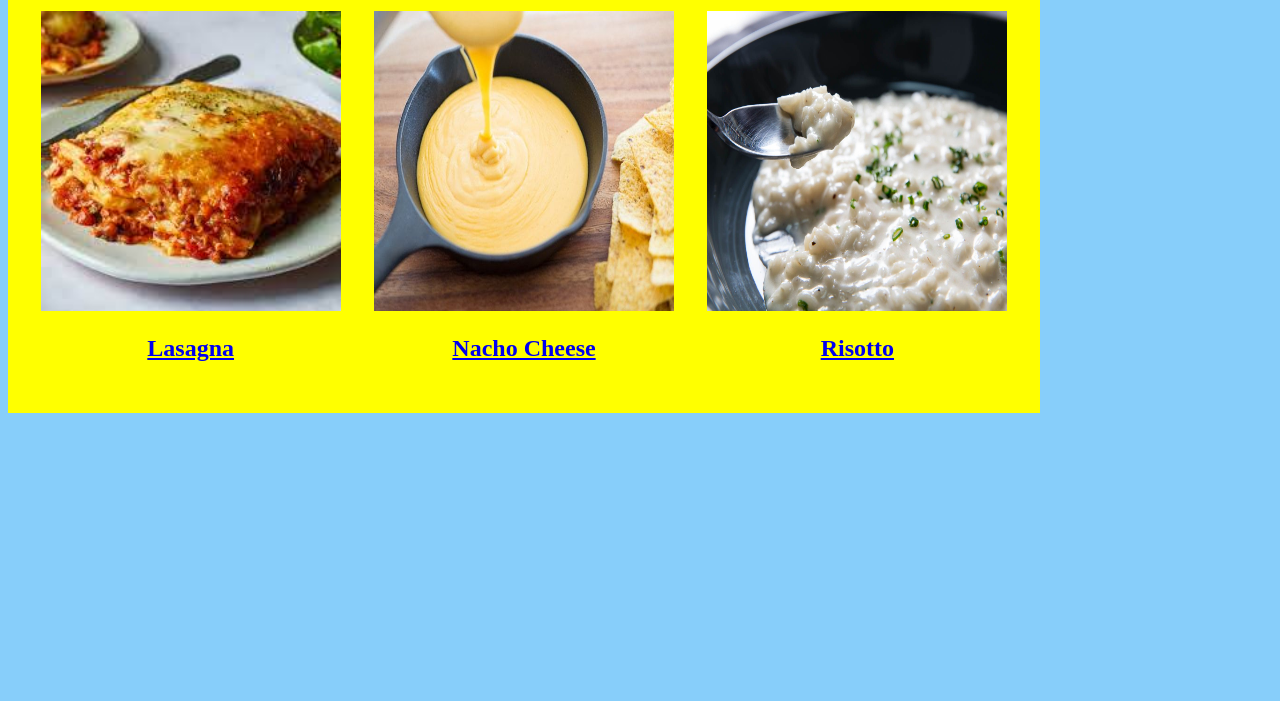
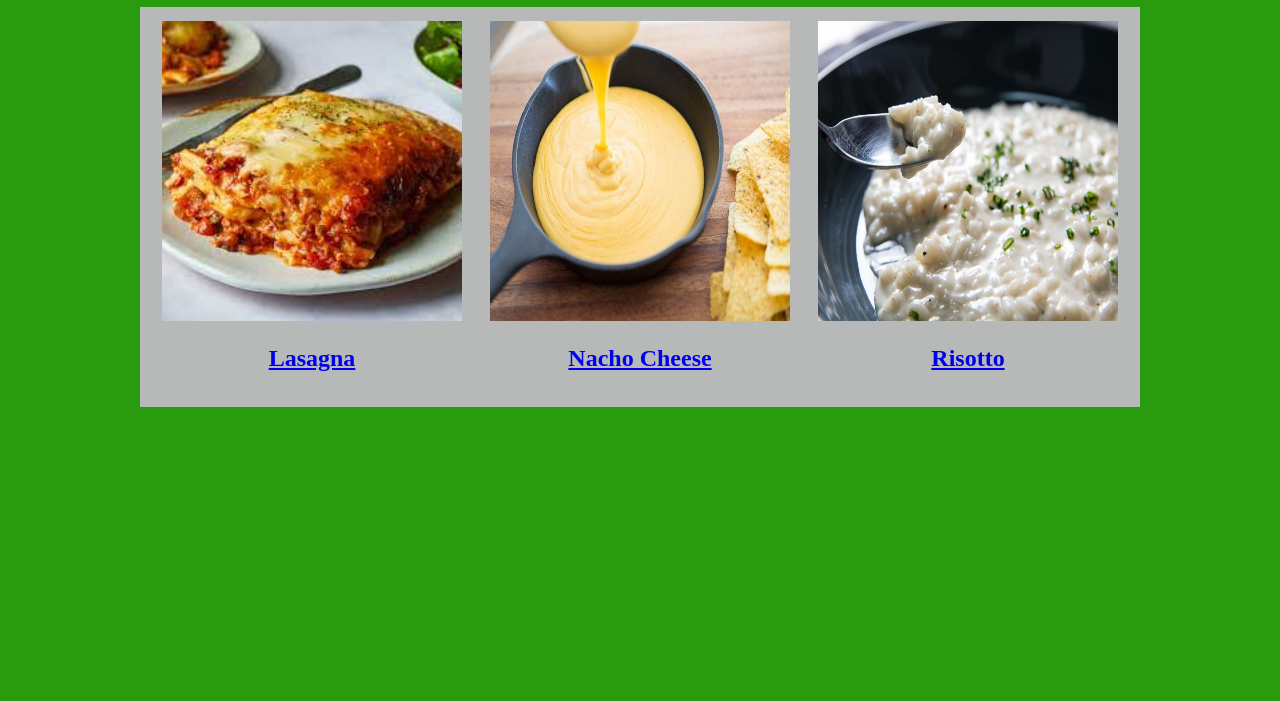
Before and after one commit to Boundless-Code/odin-recipes, a plain HTML site: page index.html in a window 1280 px wide. Shown: the part 99-800 px from the top of the page. Drawn offline with Linux system fonts and the light colour scheme.

Commit message:
Added flexbox and center algined

```diff
--- a/index.html
+++ b/index.html
@@ -3,25 +3,31 @@
 <head>
     <meta charset="UTF-8">
     <title>Three Plagiarized Recipes</title>
+    <br>
     <link rel="stylesheet" href=styles.css>
 </head>
+
     <body class="main">
+        <div class="top">
         <h1>Three Plagiarized Recipes</h1>
 
 
             <div class="flex-container">
 
             <div class="lasagna">
-            <img src="./img/lasagna.jpeg" width="300" height="300" alt="Lasagna">
+                <a href="./recipes/lasagna.html">
+                    <img src="./img/lasagna.jpeg" width="300" height="300" alt="Lasagna"></a>
                     <h2><a class="Lasagna_button" href="./recipes/lasagna.html">Lasagna</a></h2>
                 </div>
 
             <div class="nachocheese">
-            <img src="./img/nachocheese.jpg" width="300" height="300" alt="Nacho Cheese Sauce">
+                <a href="./recipes/NachoCheese.html">
+                <img src="./img/nachocheese.jpg" width="300" height="300" alt="Nacho Cheese Sauce"></a>
                 <h2><a href="./recipes/NachoCheese.html">Nacho Cheese</a></h2>
                 </div>
             <div class="risotto">
-            <img src="./img/risotto.jpg" width="300" height="300" alt="Lasagna">
+                <a href="./recipes/Risotto.html">
+                <img src="./img/risotto.jpg" width="300" height="300" alt="Lasagna"></a>
                 <h2><a href="./recipes/Risotto.html">Risotto</a></h2>
             </div>
         </div>
--- a/styles.css
+++ b/styles.css
@@ -1,6 +1,18 @@
+* {
+  box-sizing: border-box;
+  align-items: center;
+}
+
 .main {
+  flex: 1;
   text-align: center;
-  background-color: lightskyblue;
+  background-color: rgb(40, 156, 14);
+}
+
+.top {
+  display: flex;
+  justify-content: center;
+  flex-direction: column;
 
 }
 
@@ -8,9 +20,9 @@
   display: flex;
   height: 400px;
   width: 1000px;
-  padding: 16px;
-  background: yellow;
-  border: 4px indigo;
+  padding: 8px;
+  background: rgb(182, 185, 183);
+  border: 16px rgb(0, 0, 0);
   align-items: center;
 }
 
```
Lines whose indentation alone changed are shown as unchanged.
